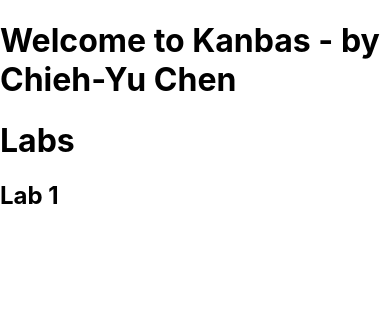
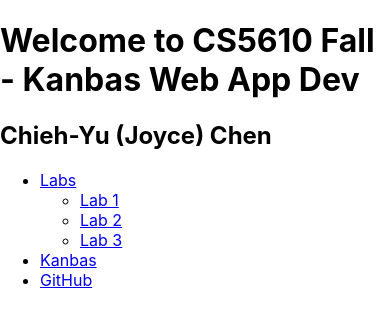
Before and after one commit to cchiehyu/kanbas-react-web-app-cs5610-fa24, a React (Create React App) app: page / in a window 390 px wide. Shown: the top 324 px of the page. Built offline with nearby package versions, Linux system fonts and the light colour scheme.

Commit message:
make the title responsive url

```diff
--- a/src/App.tsx
+++ b/src/App.tsx
@@ -5,8 +5,18 @@ import Labs from "./Labs";
 export default function App() {
   return (
     <div>
-      <h1>Welcome to Kanbas - by Chieh-Yu Chen</h1>
-      <Labs />
+      <h1>Welcome to CS5610 Fall - Kanbas Web App Dev</h1>
+      <h2>Chieh-Yu (Joyce) Chen</h2>
+      <ul>
+        <li><a href="#Labs">Labs</a></li>
+        <ul>
+          <li><a href="#lab1">Lab 1</a></li>
+          <li><a href="#lab2">Lab 2</a></li>
+          <li><a href="#lab3">Lab 3</a></li>
+        </ul>
+        <li><a href="#Kanbas">Kanbas</a></li>
+        <li><a href="#Github">GitHub</a></li>
+      </ul>
     </div>
   );
 }
```
